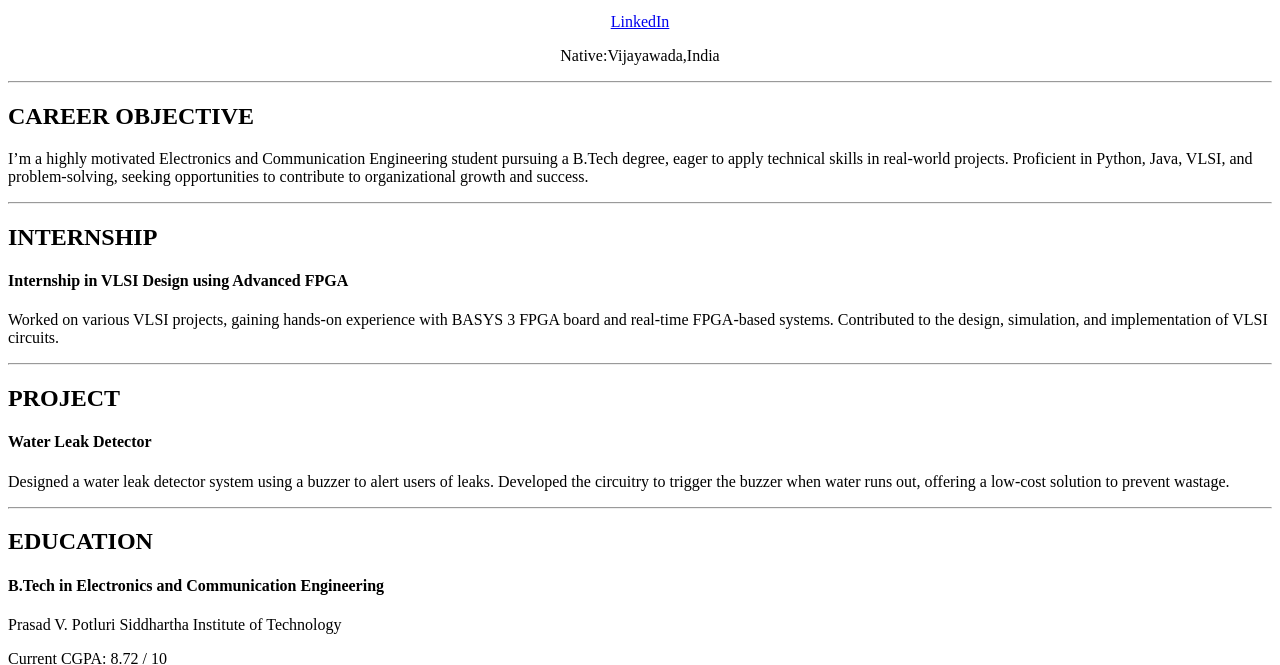
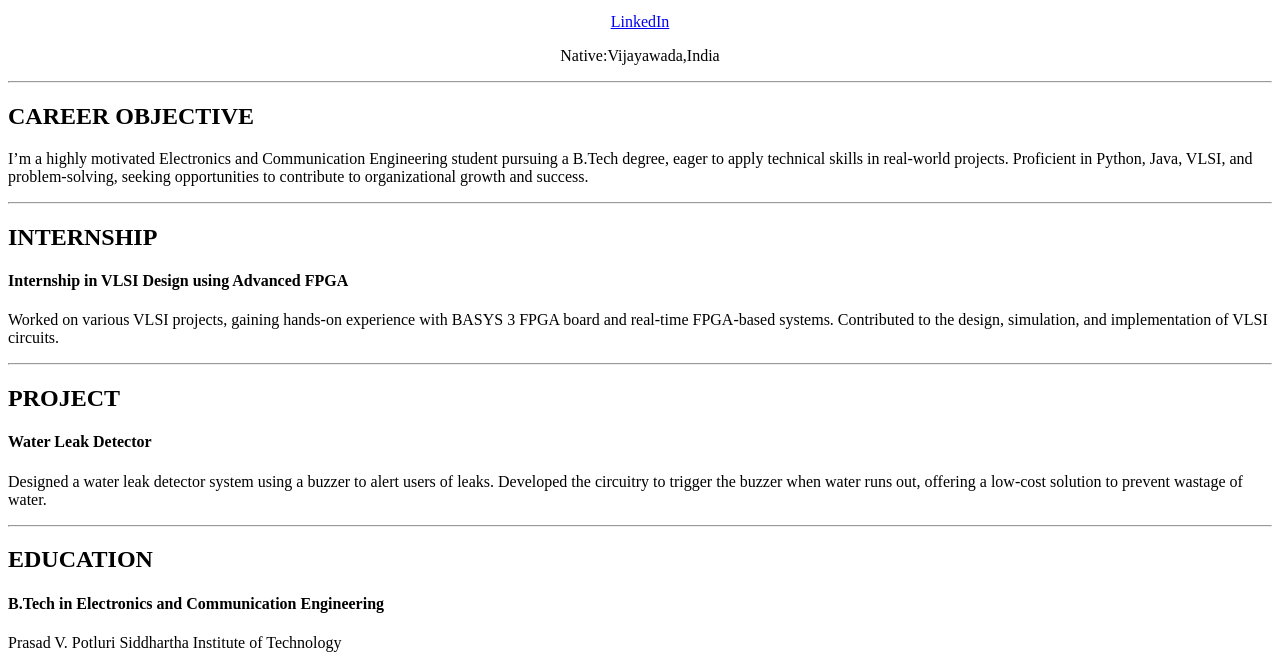
Before and after one commit to Dundi-1109/Dundeswaribanka.github.io, a plain HTML site: page Index.html in a window 1280 px wide. Shown: the part 127-792 px from the top of the page. Drawn offline with Linux system fonts and the light colour scheme.

Commit message:
Update Index.html

```diff
--- a/Index.html
+++ b/Index.html
@@ -31,7 +31,7 @@ Original file line number	Diff line number	Diff line change
     <h2> PROJECT</h2>
     <h4> Water Leak Detector</h4>
     <p> Designed a water leak detector system using a buzzer to alert users of leaks. Developed the circuitry to
- trigger the buzzer when water runs out, offering a low-cost solution to prevent wastage.</p>
+ trigger the buzzer when water runs out, offering a low-cost solution to prevent wastage of water.</p>
  <hr></hr>
   <h2> EDUCATION</h2>
     <h4>B.Tech in Electronics and Communication Engineering</h4>
```
